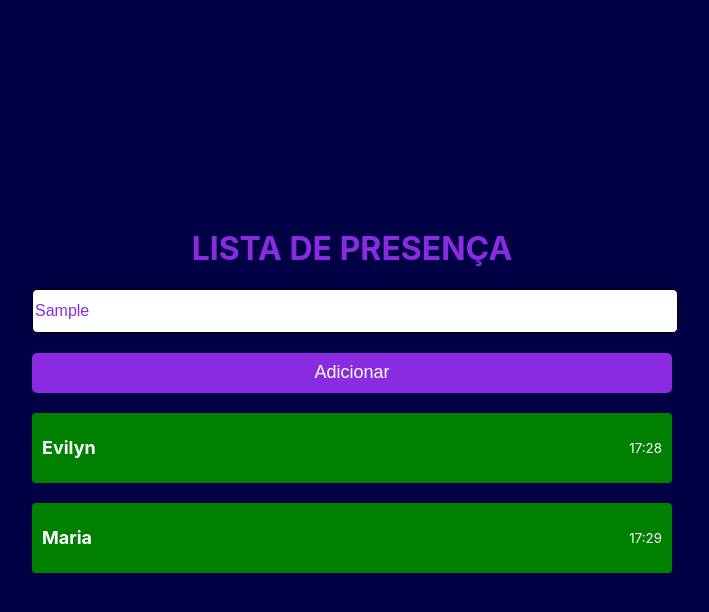
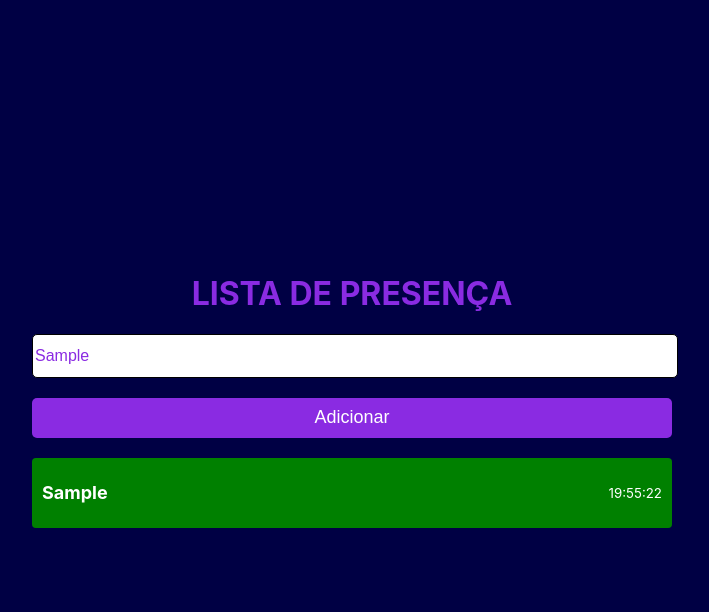
Before and after one commit to evilyn-cordeiro/attendance-list-web, a React (Create React App) app: page / in a window 1280 px wide. Both pictures are taken after typing "Sample" into the empty fields and a click on the button "Adicionar". Shown: the top 612 px of the page, without its empty margins (288-997 px from the left). Built offline with nearby package versions, Linux system fonts and the light colour scheme.

Commit message:
feat: create a new cards

```diff
--- a/public/index.html
+++ b/public/index.html
@@ -10,34 +10,13 @@
       content="Web site created using create-react-app"
     />
     <link rel="apple-touch-icon" href="%PUBLIC_URL%/logo192.png" />
-    <!--
-      manifest.json provides metadata used when your web app is installed on a
-      user's mobile device or desktop. See https://developers.google.com/web/fundamentals/web-app-manifest/
-    -->
+
     <link rel="manifest" href="%PUBLIC_URL%/manifest.json" />
-    <!--
-      Notice the use of %PUBLIC_URL% in the tags above.
-      It will be replaced with the URL of the `public` folder during the build.
-      Only files inside the `public` folder can be referenced from the HTML.
 
-      Unlike "/favicon.ico" or "favicon.ico", "%PUBLIC_URL%/favicon.ico" will
-      work correctly both with client-side routing and a non-root public URL.
-      Learn how to configure a non-root public URL by running `npm run build`.
-    -->
-    <title>React App</title>
+    <title>Lista de Presença</title>
   </head>
   <body>
     <noscript>You need to enable JavaScript to run this app.</noscript>
     <div id="root"></div>
-    <!--
-      This HTML file is a template.
-      If you open it directly in the browser, you will see an empty page.
-
-      You can add webfonts, meta tags, or analytics to this file.
-      The build step will place the bundled scripts into the <body> tag.
-
-      To begin the development, run `npm start` or `yarn start`.
-      To create a production bundle, use `npm run build` or `yarn build`.
-    -->
   </body>
 </html>
--- a/src/App.js
+++ b/src/App.js
@@ -1,4 +1,3 @@
-import logo from './logo.svg';
 import './App.css';
 import HomeScreen from './pages/Home';
 
--- a/src/components/Card/index.jsx
+++ b/src/components/Card/index.jsx
@@ -1,10 +1,13 @@
 import './style.css';
 
-export default function Card(props) {
+export default function Card({
+  name,
+  time,
+}) {
   return (
     <div className='card'>
-      <strong className='card-strong'>{props.name}</strong>
-      <small>{props.time}</small>
+      <strong className='card-strong'>{name}</strong>
+      <small>{time}</small>
     </div>
   );
 }
--- a/src/pages/Home/index.jsx
+++ b/src/pages/Home/index.jsx
@@ -1,15 +1,49 @@
+import { useState } from 'react';
 import { Card } from '../../components';
+// style
 import './style.css';
 
 export default function HomeScreen() {
+  const [studentName, setStudentName] = useState('');
+  const [students, setStudents] = useState([]);
+
+  function handleAddStudent() {
+    const newStudent = {
+      name: studentName,
+      time: new Date().toLocaleTimeString("pt-br", {
+        hour: '2-digit',
+        minute: '2-digit',
+        second: '2-digit',
+      })
+    }
+
+    setStudents(prevState => [...prevState, newStudent]);
+  }
+
   return (
     <div className={'container'}>
       <div className={'inner-container'}>
         <h1 className={'title'}>LISTA DE PRESENÇA</h1>
-        <input type={'text'} placeholder={'Digite o nome...'} />
-        <button type={'button'}>Adicionar</button>
-        <Card name={'Evilyn'} time={'17:28'} />
-        <Card  name={'Maria'} time={'17:29'}/>
+        <input
+          type={'text'}
+          placeholder={'Digite o nome...'}
+          onChange={(value) => setStudentName(value.target.value)}
+        />
+        <button
+          type={'button'}
+          onClick={handleAddStudent}
+        >
+          Adicionar
+        </button>
+
+        {
+          students.map((item, key) =>
+            <Card
+              name={item.name}
+              time={item.time}
+            />
+          )
+        }
       </div>
     </div >
   );
```
Also changed, not shown: 1 other file (tests, documents, lock files or other folders).
